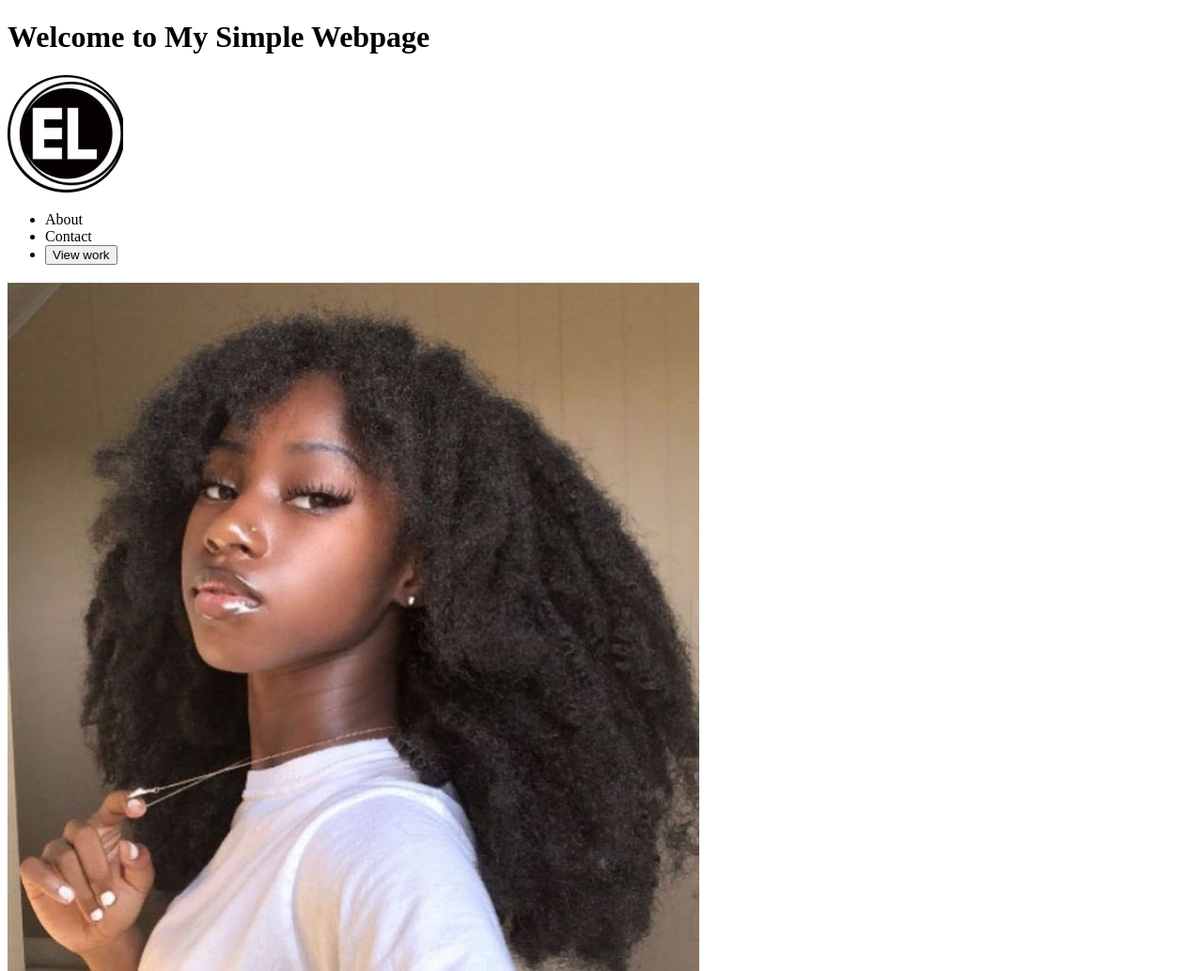
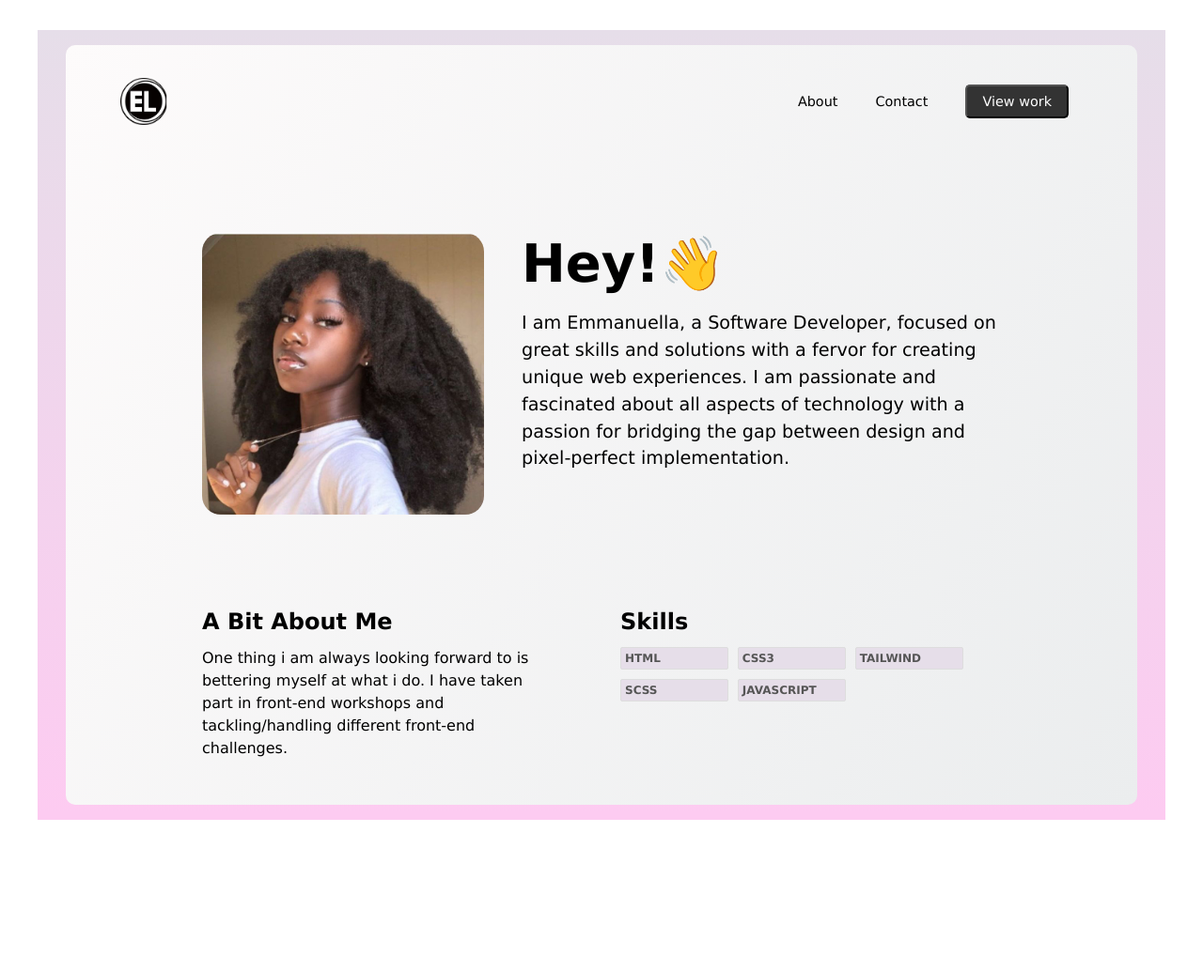
Before and after one commit to EllaLawrie/Simple-Webpage, a plain HTML site: page index.html in a window 1280 px wide. Shown: the top 1034 px of the page at 94% size. After the commit the page ends 905 px from the top, so only its background shows below. Drawn offline with Linux system fonts and the light colour scheme.

Commit message:
Styling added

```diff
--- a/index.html
+++ b/index.html
@@ -4,14 +4,11 @@
     <meta charset="UTF-8" />
     <meta http-equiv="X-UA-Compatible" content="IE=edge" />
     <meta name="viewport" content="width=device-width, initial-scale=1.0" />
+    <link rel="stylesheet" href="style.css" />
     <title>Simple Webpage</title>
   </head>
   <body>
     <main>
-      <div>
-        <h1>Welcome to My Simple Webpage</h1>
-      </div>
-
       <div class="wrapper">
         <nav class="nav-main container">
           <div class="logo">
--- /dev/null
+++ b/style.css
@@ -0,0 +1,167 @@
+* {
+  margin: 0;
+  padding: 0;
+  box-sizing: border-box;
+  font-size: 16px;
+}
+
+*::before,
+*::after {
+  padding: 0;
+  margin: 0;
+  box-sizing: border-box;
+}
+
+/* :root {
+} */
+
+body {
+  font-family: Verdana, Geneva, Tahoma, sans-serif;
+}
+
+main {
+  width: 100%;
+  max-width: 1200px;
+  margin: 2rem auto;
+  padding: 1rem 0;
+  box-sizing: border-box;
+  background-image: linear-gradient(
+    to top,
+    #fdcbf1 0%,
+    #fdcbf1 1%,
+    #e6dee9 100%
+  );
+}
+
+.wrapper {
+  width: 95%;
+  margin: auto;
+  border-radius: 10px;
+  background-image: linear-gradient(120deg, #fdfbfb 0%, #ebedee 100%);
+}
+
+.logo {
+  height: 50px;
+  width: 50px;
+}
+
+.logo img {
+  margin: auto;
+  width: 100%;
+}
+
+.nav-main {
+  display: flex;
+  align-items: center;
+  justify-content: space-between;
+  padding: 1rem 0;
+}
+
+.nav-menu {
+  display: flex;
+  align-items: center;
+  list-style-type: none;
+}
+
+.nav-menu > li {
+  margin: 15px;
+}
+
+.nav-btn {
+  background-color: #333;
+  border-radius: 5px;
+  color: #fff;
+  padding: 8px 16px;
+  font-family: Verdana, Geneva, Tahoma, sans-serif;
+  font-size: 14.4px;
+}
+
+section {
+  width: 100%;
+  padding: 1rem 0;
+}
+
+.container {
+  width: 90%;
+  max-width: 1024px;
+  margin: 0 auto;
+}
+
+.intro {
+  display: grid;
+  grid-template-columns: 1fr 2fr;
+  max-width: 850px;
+  margin: auto;
+  grid-gap: 2.5rem;
+  margin-top: 4rem;
+}
+
+.intro__image > img {
+  max-width: 300px;
+  max-height: 300px;
+  border-radius: 20px;
+  margin: auto;
+}
+
+.intro__text > h2 {
+  font-size: 3.5rem;
+  font-weight: 800;
+  margin-bottom: 5px;
+  font-family: Verdana, Geneva, Tahoma, sans-serif;
+}
+
+.intro__text > p {
+  font-size: 1.2rem;
+  font-weight: 500;
+  line-height: 1.5;
+  margin-top: 1rem;
+}
+
+.about {
+  display: grid;
+  grid-template-columns: 1fr 1fr;
+  margin-top: 5rem;
+  max-width: 850px;
+  margin: auto;
+  grid-gap: 2.5rem;
+}
+
+.about > div {
+  margin-bottom: 2rem;
+  width: 90%;
+  margin-top: 4rem;
+}
+
+.about > div > h2 {
+  font-weight: 500px;
+  font-size: 1.5rem;
+  margin-bottom: 0.8rem;
+  font-family: Verdana, Geneva, Tahoma, sans-serif;
+}
+
+.about > div > p {
+  line-height: 1.5rem;
+}
+
+.skills ul li {
+  font-weight: 600;
+  font-size: 0.75rem;
+  border: 1px solid #ddd;
+  border-radius: 2px;
+  padding: 4px;
+  background-color: #e6dee9;
+  color: #555;
+}
+
+ul {
+  display: grid;
+  grid-template-columns: 1fr 1fr 1fr;
+  list-style-type: none;
+  margin: 0.7rem auto;
+  gap: 10px;
+}
+
+ul li {
+  font-weight: 500;
+  font-size: 0.9rem;
+}
```
